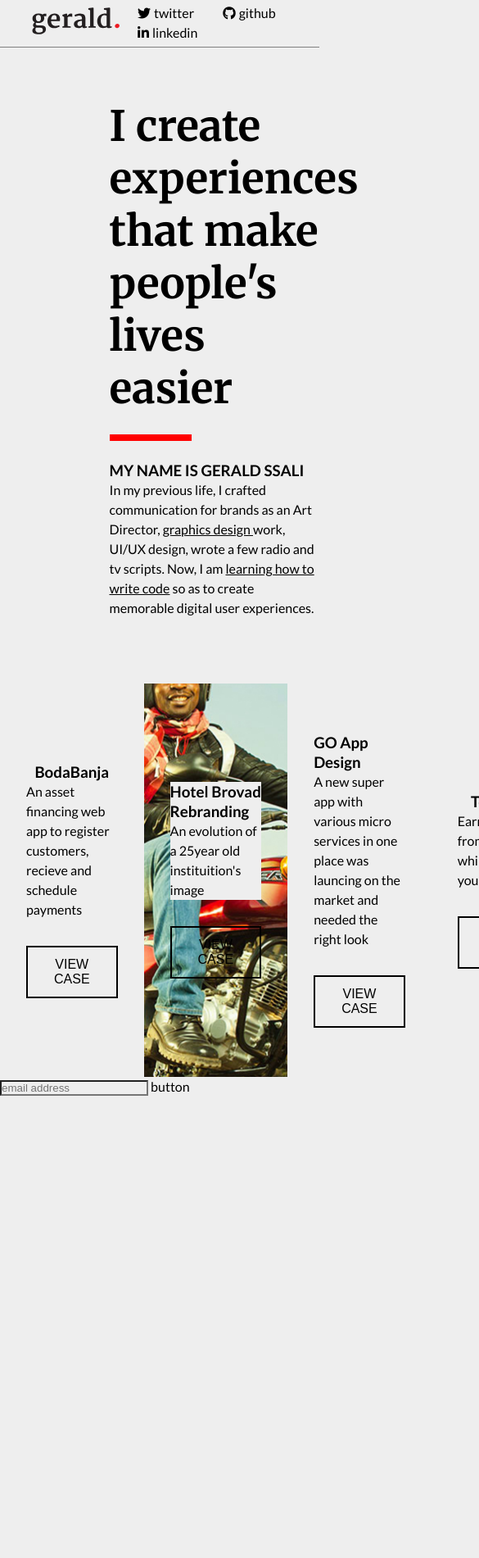
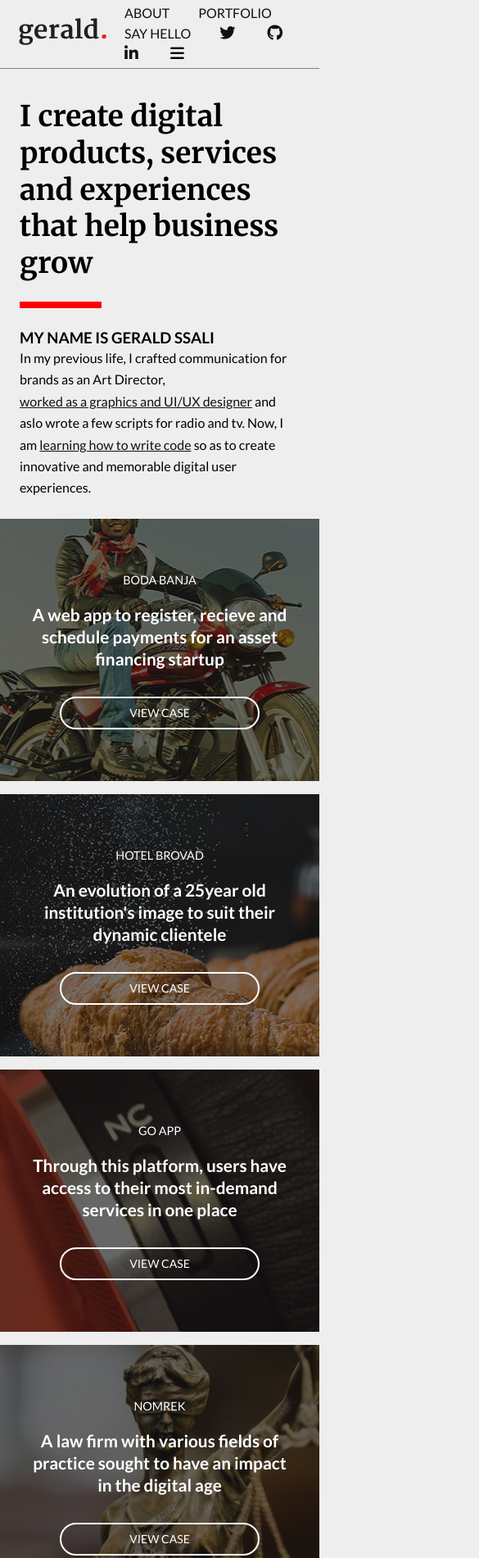
Before and after one commit to gs-maker/100DaysOfCode, a plain HTML site: page Day 18/index.html in a window 390 px wide. Shown: the top 1901 px of the page at 82% size, 585 px wide, since content can reach past the window. Before the commit the page ends 1338 px from the top, so only its background shows below. Drawn offline with Linux system fonts and the light colour scheme.

Commit message:
portfolio design

```diff
--- /dev/null
+++ b/Day 18/boda.css
@@ -0,0 +1,252 @@
+@import url("https://fonts.googleapis.com/css2?family=Lato:wght@300;400;700&family=Merriweather:wght@400;700;900&display=swap");
+* {
+	margin: 0;
+	padding: 0;
+	box-sizing: border-box;
+}
+
+html {
+	font-family: "Lato", sans-serif;
+	font-size: 16px;
+	line-height: 1.75rem;
+	background-color: #eee;
+}
+
+hr {
+	border: 1px;
+	height: 1px;
+	background-color: lightgray;
+}
+
+a {
+	text-decoration: none;
+	color: var(--black);
+	background-color: transparent;
+	display: inline-block;
+	position: relative;
+}
+
+a:hover {
+	cursor: pointer;
+	color: var(--red);
+}
+
+/* navbar styles */
+.navbar {
+	display: flex;
+	flex-direction: row;
+	padding: 4px 16px;
+	width: 100%;
+	background-color: white;
+	position: fixed;
+	align-items: center;
+	justify-content: space-between;
+	z-index: 20;
+}
+
+.navbar .socials li {
+	list-style-type: none;
+	color: black;
+	font-size: 14px;
+	display: inline-block;
+	padding: 0 16px;
+}
+
+.navbar i {
+	font-size: 1rem;
+	margin-right: 4px;
+}
+
+.navbar img {
+	width: 120px;
+	height: auto;
+}
+
+/* images styling */
+.wrapper {
+	display: grid;
+	grid-template-columns: repeat(9, 1fr);
+	grid-template-rows: auto;
+}
+
+/* intro section styles */
+.wrapper .header-image {
+	grid-column: 1/10;
+	grid-row: 1/2;
+}
+
+.header-image img {
+	height: 480px;
+	width: 100%;
+	object-fit: cover;
+	position: relative;
+	top: 32px;
+}
+
+/* preamble styles */
+.wrapper .intro-copy {
+	grid-column: 3/8;
+	grid-row: 2/3;
+	display: grid;
+	grid-gap: 2rem;
+	grid-template-columns: repeat(4, 1fr);
+	margin: 6rem 0 5rem 0;
+}
+
+.intro-copy .preamble {
+	grid-column: 1/4;
+}
+
+.preamble h3 {
+	font-size: 2.5rem;
+	font-family: "Merriweather", serif;
+	margin-bottom: 1.5rem;
+}
+
+.intro-copy .preamble p {
+	margin-bottom: 1rem;
+}
+
+.intro-copy .tech-used {
+	grid-column: 4/5;
+	line-height: 1.65rem;
+}
+
+.tech-used li {
+	list-style: none;
+}
+
+.tech-used .tech {
+	margin-bottom: 1.5rem;
+}
+
+.wrapper .image-gallery {
+	grid-column: 2/9;
+}
+
+.image-gallery .slide_one img {
+	width: 100%;
+	height: 100%;
+	max-height: 520px;
+	object-fit: cover;
+}
+
+.wrapper .brief {
+	grid-column: 3/8;
+}
+
+.brief {
+	margin: 3rem 0;
+}
+
+/* large image */
+.wrapper .long-slide {
+	grid-column: 2/9;
+}
+
+.wrapper .long-slide img {
+	width: 100%;
+	height: 100%;
+	object-fit: cover;
+}
+
+/* images at the bottom */
+.wrapper .more-images {
+	grid-column: 2/9;
+	display: grid;
+	grid-gap: 1rem;
+	grid-template-columns: repeat(2, 1fr);
+}
+
+.wrapper .more-images img {
+	width: 100%;
+	height: 100%;
+	object-fit: cover;
+}
+
+.more-images .slide_two {
+	grid-column: 1/2;
+}
+
+.more-images .slide_three {
+	grid-column: 2/3;
+}
+
+/* media queries */
+/* small desktop screen */
+@media only screen and (max-width: 1200px) {
+	.wrapper .intro-copy {
+		grid-column: 2/9;
+		margin: 5rem 0;
+	}
+
+	.wrapper .brief {
+		grid-column: 2/9;
+	}
+}
+
+/* large tablet */
+@media only screen and (max-width: 900px) {
+	html {
+		font-size: 0.9rem;
+	}
+}
+
+/* small tablet and large phone */
+@media only screen and (max-width: 600px) {
+	html {
+		font-size: 0.85rem;
+	}
+
+	.wrapper .intro-copy {
+		grid-column: 1/10;
+		margin: 5rem 2rem 2rem 2rem;
+	}
+
+	.intro-copy .preamble {
+		grid-column: 1/6;
+	}
+
+	.wrapper .brief {
+		grid-column: 1/10;
+		margin: 2rem;
+	}
+
+	.intro-copy .tech-used {
+		grid-column: 1/6;
+		display: grid;
+		grid-template-columns: repeat(2, 1fr);
+		grid-gap: 3rem;
+		margin-bottom: 0;
+	}
+
+	.wrapper .image-gallery {
+		grid-column: 1/10;
+	}
+
+	.image-gallery img {
+		height: 400px;
+		max-width: 100%;
+		transform: translate();
+	}
+
+	.wrapper .long-slide {
+		grid-column: 1/10;
+		padding: 0 1rem;
+	}
+
+	.wrapper .more-images {
+		grid-column: 1/10;
+	}
+}
+
+/* small phone */
+@media only screen and (max-width: 400px) {
+	.more-images .slide_two {
+		grid-column: 1/4;
+	}
+
+	.more-images .slide_three {
+		grid-column: 1/4;
+	}
+}
--- a/Day 18/index.html
+++ b/Day 18/index.html
@@ -1,5 +1,6 @@
 <!DOCTYPE html>
 <html lang="en">
+
 <head>
    <meta charset="UTF-8" />
    <meta name="viewport" content="width=device-width, initial-scale=1.0" />
@@ -11,76 +12,96 @@
 <body>
    <nav class="navbar">
       <div class="logo">
-            <img src="/Day 18/img/logo-01.svg" alt="gerald logo" />
+         <img src="./img/logo-01.svg" alt="gerald logo" />
       </div>
       <div class="socials">
          <ul>
+            <li><a href="#about">ABOUT</a></li>
+            <li><a href="#work">PORTFOLIO</a></li>
+            <li><a href="#contact">SAY HELLO</a></li>
             <li>
-                  <i class="fab fa-twitter"><a href="https://twitter.com/gs_maker" target="_blank">twitter</a></i>
+               <a href="https://twitter.com/gs_maker" target="_blank"><i class="fab fa-twitter"></i></a>
             </li>
             <li>
-                  <i class="fab fa-github"><a href="https://github.com/gs-maker" taget="_blank">github</a></i>
+               <a href="https://github.com/gs-maker" target="_blank"><i class="fab fa-github"></i></a>
             </li>
             <li>
-                  <i class="fab fa-linkedin-in"
-                     ><a href="https://www.linkedin.com/in/gerald-ssali-06497220/" target="_blank">linkedin</a></i
-                  >
+               <a href="https://www.linkedin.com/in/gerald-ssali-06497220/" target="_blank"><i
+                     class="fab fa-linkedin-in"></i></a>
             </li>
+            <li><i class="fas fa-bars"></i></li>
          </ul>
       </div>
    </nav>
-      <section class="wrapper">
+   <section class="wrapper" id="about">
       <div class="intro">
-            <h1>I create experiences that make people's lives easier</h1>
+         <h1>I create digital products, services and experiences that help business grow</h1>
          <div class="line"></div>
          <h3>My name is Gerald Ssali</h3>
          <p class="intro-descr">
             In my previous life, I crafted communication for brands as an Art Director,
-               <a href="">graphics design </a>work, UI/UX design, wrote a few radio and tv scripts. Now, I am
-               <a href="">learning how to write code</a> so as to create memorable digital user experiences.
+            <a href="https://www.linkedin.com/in/gerald-ssali-06497220/" target="_blank">worked as a graphics and UI/UX
+               designer </a> and aslo wrote a few scripts for radio and tv. Now, I am
+            <a href="https://github.com/gs-maker">learning how to write code</a> so as to create innovative and
+            memorable digital user experiences.
          </p>
          <!-- <button>Download Resume</button> -->
       </div>
+   </section>
+
+   <section id="work">
       <div class="works">
          <div class="workSelect" id="bodaAsset">
-               <h3>BodaBanja</h3>
+            <h3>Boda Banja</h3>
             <p>
-                  An asset financing web app to register customers, recieve and schedule payments
+               A web app to register, recieve and schedule payments for an asset financing startup
             </p>
-               <button>View Case</button>
+            <button class="btn-select"><a href="bodaBanja.html" target="_self">View Case</a></button>
          </div>
+
          <div class="workSelect" id="brovad">
-               <h3>Hotel Brovad Rebranding</h3>
+            <h3>Hotel Brovad</h3>
             <p>
-                  An evolution of a 25year old instituition's image
+               An evolution of a 25year old institution's image to suit their dynamic clientele
             </p>
-               <button>View Case</button>
+            <button class="btn-select"><a href="#" target="_blank">View Case</a></button>
          </div>
 
          <div class="workSelect" id="goApp">
-               <h3>GO App Design</h3>
+            <h3>GO App</h3>
             <p>
-                  A new super app with various micro services in one place was launcing on the market and needed the
-                  right look
+               Through this platform, users have access to their most in-demand services in one place
             </p>
-               <button>View Case</button>
+            <button class="btn-select"><a href="#" target="_blank">View Case</a></button>
          </div>
 
          <div class="workSelect" id="tempride">
+            <h3>Nomrek</h3>
+            <p>
+               A law firm with various fields of practice sought to have an impact in the digital age
+            </p>
+            <button class="btn-select"><a href="#" target="_blank">View Case</a></button>
+         </div>
+
+         <!-- <div class="workSelect" id="tempride">
             <h3>Tempride</h3>
             <p>
-                  Earn extra cash from your car while you finish your 9-5.
+               With tempride, rent out your car and earn extra cash whenever you aren't using it
             </p>
-               <button>View Case</button>
-            </div>
+            <button class="btn-select"><a href="#" target="_blank">View Case</a></button>
+         </div> -->
       </div>
    </section>
 
-      <section class="contact">
+
+   <section class="contact" id="contact">
+      <h3>That's it for now! Now it's your turn to say hi</h3>
+      <p></p>
       <label for="email">
          <input type="text" name="email" id="email" placeholder="email address" />
       </label>
       button
    </section>
 </body>
+
 </html>
--- a/Day 18/portfolio.css
+++ b/Day 18/portfolio.css
@@ -4,6 +4,11 @@
 	padding: 0;
 	box-sizing: border-box;
 	background-color: #eee;
+}
+
+:root {
+	--red: rgb(255, 0, 0);
+	--black: rgb(17, 17, 17);
 }
 
 html,
@@ -14,50 +19,69 @@ li {
 	font-family: "Lato", sans-serif;
 }
 
+a {
+	text-decoration: none;
+	color: var(--black);
+	background-color: transparent;
+	display: inline-block;
+	position: relative;
+}
+
+a:hover {
+	cursor: pointer;
+	color: var(--red);
+}
+
 h1 {
 	font-family: "Merriweather", serif;
+}
+
+.intro a:after {
+	background: none repeat scroll 0 0 transparent;
+	bottom: 0;
+	content: "";
+	display: block;
+	height: 2px;
+	left: 50%;
+	position: absolute;
+	background: var(--red);
+	transition: width 0.3s ease 0s, left 0.3s ease 0s;
+	width: 0;
+}
+
+.intro a:hover:after {
+	width: 100%;
+	left: 0;
 }
 
 /* navbar styles */
 .navbar {
 	display: flex;
 	flex-direction: row;
-   padding: 4px 32px;
+	padding: 4px 16px;
+	width: 100%;
+	position: fixed;
 	align-items: center;
 	justify-content: space-between;
 	border-bottom: 1px solid grey;
 	z-index: 20;
 }
 
-.navbar li {
+.navbar .socials li {
 	list-style-type: none;
 	color: black;
+	font-size: 14px;
 	display: inline-block;
 	padding: 0 16px;
 }
 
-.navbar a {
-   text-decoration: none;
-   color: black;
-   margin-left: 4px;
-}
-
-.navbar a:hover {
-   cursor: pointer;
-   color: red;
-}
-
 .navbar i {
-   font-size: 1rem;
-}
-
-.navbar i:hover {
-   color: red;
+	font-size: 1.2rem;
+	margin-right: 4px;
 }
 
 .navbar img {
 	width: 120px;
-   /* margin-left: 360px; */
 	height: auto;
 }
 
@@ -70,19 +94,11 @@ h1 {
 .intro {
 	grid-column: 1/2;
 	margin-left: 36px;
-   margin-top: 64px;
+	margin-top: 120px;
 	justify-content: center;
 	align-content: center;
 	grid-column: 2/5;
-   max-width: 720px;
-}
-
-.intro a {
-   color: black;
-}
-
-.intro a:hover{
-   color:red;
+	max-width: 800px;
 }
 
 .intro h1 {
@@ -90,9 +106,13 @@ h1 {
 	line-height: 4rem;
 }
 
+.intro a {
+	text-decoration: underline;
+}
+
 .intro p {
-   line-height: 1.5rem;
-   max-width: 640px;
+	line-height: 1.65rem;
+	max-width: 720px;
 }
 
 .intro h3 {
@@ -102,13 +122,14 @@ h1 {
 .line {
 	height: 8px;
 	width: 100px;
-   background-color: red;
+	background-color: var(--red);
 	margin: 24px 0px;
 }
 
 button {
-   padding: 12px 32px;
-   font-size: 16px;
+	padding: 6px 32px;
+	font-size: 14px;
+	border-radius: 50px;
 	text-transform: uppercase;
 	margin-top: 32px;
 	background-color: transparent;
@@ -129,44 +150,159 @@ button:hover {
 	grid-template-columns: repeat(4, 1fr);
 }
 
-.works .workSelect{
-   height:480px;
+.works a {
+	color: white;
+	font-size: 14px;
+}
+
+.works h3,
+p {
+	background: transparent;
+}
+
+.works .workSelect {
+	height: 440px;
 	justify-items: center;
 	align-content: center;
+	color: white;
+}
+
+.works .workSelect h3 {
+	font-weight: 400;
+	text-transform: uppercase;
+	font-size: 0.9rem;
+	margin-bottom: 1rem;
+}
+
+.works .workSelect p {
+	font-size: 1.3rem;
+	line-height: 1.7rem;
+	font-weight: 600;
+}
+
+.workSelect .btn-select {
+	width: 50%;
+	background-color: transparent;
+	border: 2px solid white;
+	color: white;
+}
+
+.btn-select:hover {
+	background-color: var(--red);
+	border: 2px solid var(--red);
+	color: white;
 }
 
 .works #bodaAsset {
 	grid-column: 1/2;
 	padding: 0 32px;
+	width: 100%;
+	background: linear-gradient(rgba(20, 20, 20, 0.65), rgba(20, 20, 20, 0.65)), url("./img/Boxer.jpg") no-repeat;
+	background-position: center;
+	display: flex;
+	flex-direction: column;
+	justify-content: center;
 }
 
 .works #brovad {
 	grid-column: 2/3;
 	padding: 0 32px;
 	width: 100%;
-   background: url("./img/BAJAJ-Boxer.jpg") no-repeat;
+	background: linear-gradient(rgba(20, 20, 20, 0.65), rgba(20, 20, 20, 0.5)),
+		url("./img/photo-1555507036-ab1f4038808a.jpg") no-repeat;
 	background-position: center;
+	display: flex;
+	flex-direction: column;
+	justify-content: center;
 }
 
 .works #goApp {
 	grid-column: 3/4;
 	padding: 0 32px;
+	width: 100%;
+	background: linear-gradient(rgba(20, 20, 20, 0.65), rgba(20, 20, 20, 0.65)), url("./img/akg-n60-nc-2.jpg") no-repeat;
+	background-position: center;
+	display: flex;
+	flex-direction: column;
+	justify-content: center;
 }
 
 .works #tempride {
 	grid-column: 4/5;
 	padding: 0 32px;
+	width: 100%;
+	background: linear-gradient(rgba(20, 20, 20, 0.65), rgba(20, 20, 20, 0.65)),
+		url("./img/ruleoflaw-700x0-c-default.jpg") no-repeat;
+	background-position: center;
+	display: flex;
+	flex-direction: column;
+	justify-content: center;
 }
 
 /* responsive media queries */
-@media only screen and (max-width: 375px) {
+@media only screen and (max-width: 1500px) {
+	.workSelect .btn-select {
+		width: 75%;
+	}
+}
+
+@media only screen and (max-width: 1200px) {
+	.intro {
+		margin: 144px 64px 80px 64px;
+		grid-column: 2/5;
+	}
+	.works {
+		margin-top: 0;
+	}
+
+	.workSelect .btn-select {
+		width: 75%;
+	}
+}
+
+/* large phone and tablets */
+@media only screen and (max-width: 900px) {
+	.intro {
+		margin: 120px 64px 64px 64px;
+		grid-column: 1/5;
+	}
+
+	.works {
+		margin-top: 0;
+		grid-gap: 8px;
+		text-align: center;
+	}
+
+	.works #bodaAsset {
+		grid-column: 1/3;
+	}
+
+	.works #brovad {
+		grid-column: 3/5;
+	}
+
+	.works #goApp {
+		grid-column: 1/3;
+	}
+
+	.works #tempride {
+		grid-column: 3/5;
+	}
+
+	.workSelect .btn-select {
+		align-self: center;
+		width: 75%;
+	}
+}
+
+/* iphone SE and small phones */
+@media only screen and (max-width: 480px) {
 	.wrapper {
-      grid-template-columns: 1fr 1fr;
-      padding: 0 8px;
+		grid-template-columns: repeat(2, 1fr);
 	}
 
 	.intro {
-      margin: 56px 16px;
+		margin: 120px 24px 24px 24px;
 		grid-column: 1/3;
 	}
 
@@ -175,7 +311,29 @@ button:hover {
 		line-height: 2.8rem;
 	}
 
-   button {
-      width: 100%;
+	.works .workSelect {
+		height: 320px;
+		margin-bottom: 8px;
+	}
+
+	.works {
+		margin: 0;
+		grid-template-rows: repeat(1, 4fr);
+	}
+
+	.works #bodaAsset {
+		grid-column: 1/5;
+	}
+
+	.works #brovad {
+		grid-column: 1/5;
+	}
+
+	.works #goApp {
+		grid-column: 1/5;
+	}
+
+	.works #tempride {
+		grid-column: 1/5;
 	}
 }
```
Also changed, not shown: Day 18/bodaBanja.html (added, +122 -0 lines), Day 18/img/Boxer.jpg (added), Day 18/img/Boxer_1.jpg (added), Day 18/img/akg-n60-nc-2.jpg (added), Day 18/img/banja_Landscape.jpg (added), Day 18/img/banja_iPad@2x.png (added), Day 18/img/bm-x150_01.jpg (added), Day 18/img/boda_portrait.jpg (added), Day 18/img/driving-while-black-featured-web.jpg (added), Day 18/img/photo-1555507036-ab1f4038808a.jpg (added), Day 18/img/riders.jpg (added), Day 18/img/ruleoflaw-2000x0-c-default.jpg (added), Day 18/img/ruleoflaw-700x0-c-default.jpg (added), 2 other files. Lines whose indentation alone changed are shown as unchanged.
